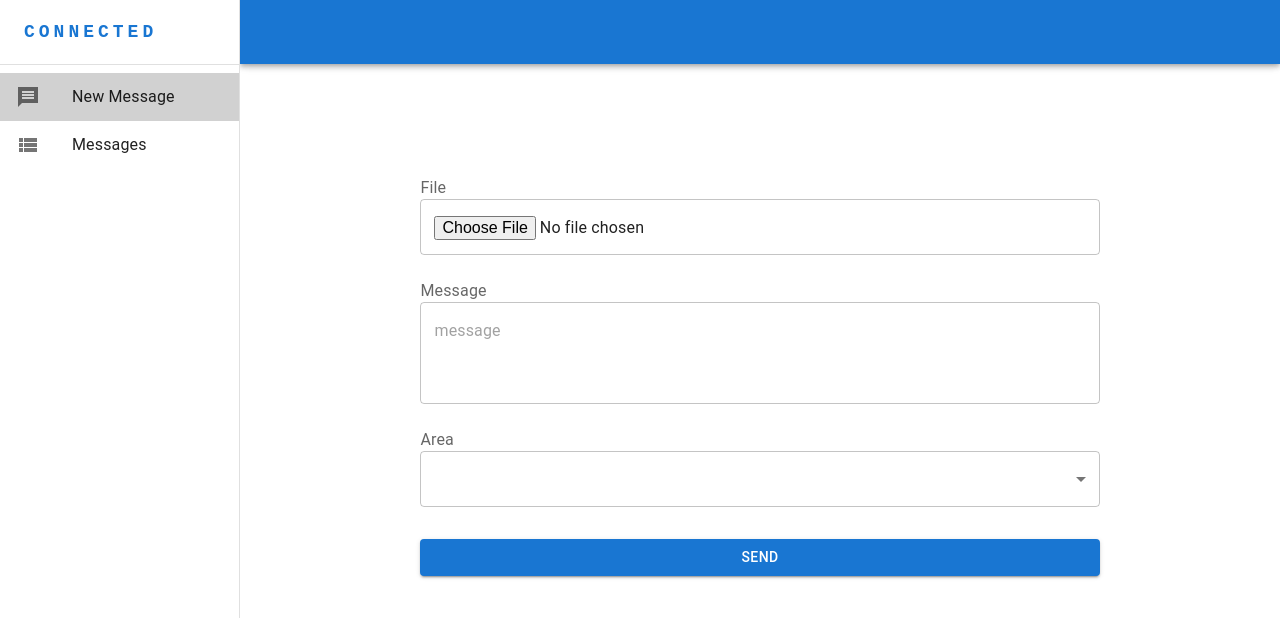
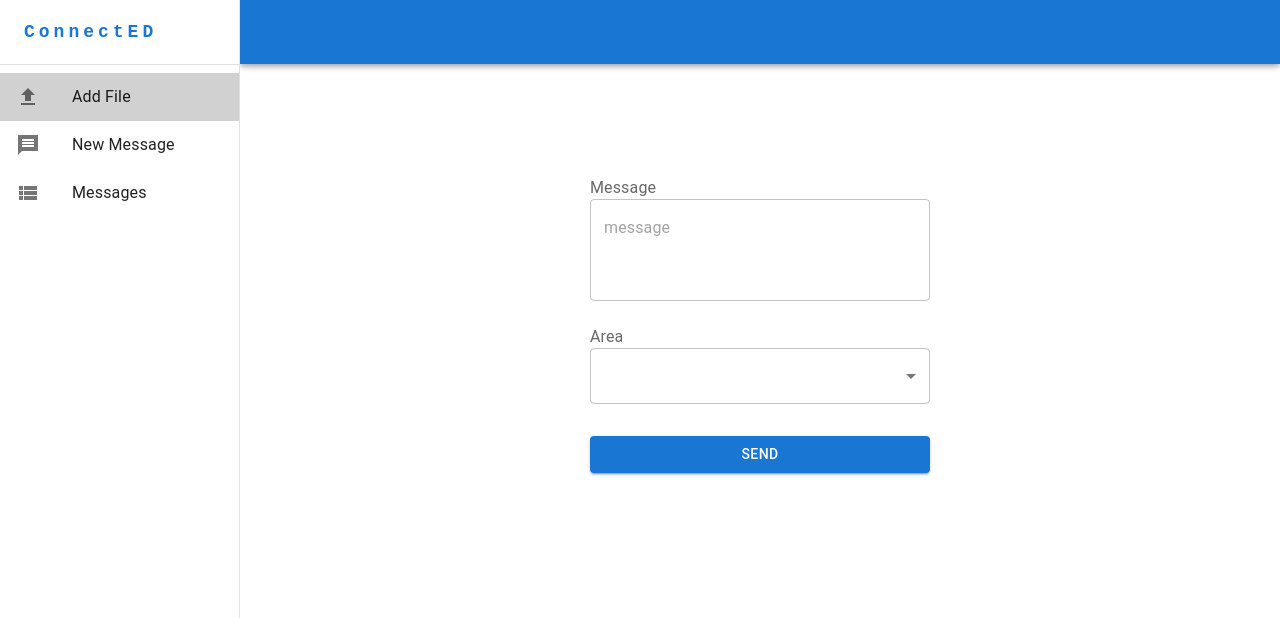
Before and after one commit to itcentralng/connected, a React (Vite) app: page / in a window 1280 px wide. Shown: the top 618 px of the page. Built offline with nearby package versions, Linux system fonts and the light colour scheme; a web font is replaced by a local one.

Commit message:
separated create message from add files

```diff
--- a/package.json
+++ b/package.json
@@ -13,7 +13,8 @@
     "@emotion/react": "^11.10.5",
     "@emotion/styled": "^11.10.5",
     "@mui/icons-material": "^5.11.0",
-    "@mui/material": "^5.11.7",
+    "@mui/lab": "^5.0.0-alpha.152",
+    "@mui/material": "^5.14.17",
     "@reduxjs/toolkit": "^1.9.5",
     "react": "^18.2.0",
     "react-dom": "^18.2.0",
--- a/src/layout/Sidebar.tsx
+++ b/src/layout/Sidebar.tsx
@@ -8,7 +8,7 @@ import ListItemIcon from "@mui/material/ListItemIcon";
 import ListItemText from "@mui/material/ListItemText";
 import { NavLink } from "react-router-dom";
 import { Typography } from "@mui/material";
-import { MessageSharp, ViewList } from "@mui/icons-material";
+import { MessageSharp, ViewList, FileUpload } from "@mui/icons-material";
 import { ReactNode } from "react";
 
 type Props = {
@@ -24,9 +24,14 @@ type MenuItem = {
 const Sidebar = ({ drawerWidth }: Props) => {
   const menuItems = [
     {
+      icon: <FileUpload />,
+      text: "Add File",
+      link: "/",
+    },
+    {
       icon: <MessageSharp />,
       text: "New Message",
-      link: "/",
+      link: "createMessage",
     },
     {
       icon: <ViewList />,
@@ -52,15 +57,15 @@ const Sidebar = ({ drawerWidth }: Props) => {
         <Typography
           color="primary.main"
           sx={{
-            fontWeight: "600",
+            fontWeight: "bold",
             letterSpacing: "4px",
             fontSize: 18,
-            textTransform: "uppercase",
+            // textTransform: "uppercase",
             fontFamily: "monospace",
             textAlign: "center",
           }}
         >
-          Connected
+          ConnectED
         </Typography>
       </Toolbar>
       <Divider />
--- a/src/pages/CreateMessage.tsx
+++ b/src/pages/CreateMessage.tsx
@@ -7,23 +7,22 @@ import Box from "@mui/material/Box";
 import Container from "@mui/material/Container";
 import { useNavigate } from "react-router-dom";
 import {
-  CircularProgress,
+  // CircularProgress,
   FormControl,
   FormLabel,
   MenuItem,
   Select,
-  Stack,
+  // Stack,
 } from "@mui/material";
 
 export default function CreateMessage() {
   const navigate = useNavigate();
   const short_code = 4444;
 
-  const [fileUrl, setFileUrl] = React.useState("");
   const [message, setMessage] = React.useState("");
   const [location, setLocation] = React.useState("");
 
-  const handleSubmit = (event: React.FormEvent<HTMLFormElement>) => {
+  const handleSubmit = (event: React.ChangeEvent<HTMLInputElement>) => {
     event.preventDefault();
     handleCreateMessage();
   };
@@ -34,7 +33,6 @@ export default function CreateMessage() {
         method: "POST",
         body: JSON.stringify({
           short_code,
-          fileUrl,
           message,
           location,
         }),
@@ -45,19 +43,6 @@ export default function CreateMessage() {
       if (req.ok) {
         navigate("/messages");
       }
-    } catch (error) {
-      console.log(error);
-    }
-  };
-
-  // eslint-disable-next-line @typescript-eslint/no-explicit-any
-  const handleFileChange = async (e: any) => {
-    try {
-      const file = e.target.files[0];
-      const formData = new FormData();
-      formData.append("file", file);
-      //upload file here and set file furl
-      setFileUrl("http://fsfdffs");
     } catch (error) {
       console.log(error);
     }
@@ -76,21 +61,6 @@ export default function CreateMessage() {
       >
         <Box component="form" onSubmit={handleSubmit} sx={{ mt: 1 }}>
           <FormControl fullWidth margin="normal">
-            <FormLabel>File</FormLabel>
-            <Stack direction="row" spacing={1}>
-              <TextField
-                type="file"
-                id="file"
-                name="file"
-                onChange={(e) => handleFileChange(e)}
-                fullWidth
-                required
-              />
-              {false && <CircularProgress />}
-            </Stack>
-          </FormControl>
-
-          <FormControl fullWidth margin="normal">
             <FormLabel>Message</FormLabel>
             <TextField
               placeholder="message"
@@ -100,13 +70,14 @@ export default function CreateMessage() {
               required
               fullWidth
               value={message}
-              onChange={(e) => setMessage(e.target.value)}
+              onChange={(e: React.ChangeEvent<HTMLInputElement>) =>
+                setMessage(e.target.value)
+              }
             />
           </FormControl>
 
           <FormControl fullWidth margin="normal">
             <FormLabel>Area</FormLabel>
-
             <Select
               value={location}
               onChange={(e) => setLocation(e.target.value)}
@@ -119,15 +90,26 @@ export default function CreateMessage() {
               <MenuItem value={"09036215851"}>Zaria</MenuItem>
             </Select>
           </FormControl>
-
           <Button
             type="submit"
             fullWidth
+            loading
+            // variant="outlined"
             variant="contained"
             sx={{ mt: 3, mb: 2 }}
           >
             Send
           </Button>
+          {/* <LoadingButton
+          size="small"
+          onClick={handleClick}
+          endIcon={<SendIcon />}
+          loading={loading}
+          loadingPosition="end"
+          variant="contained"
+        > */}
+          {/* <span>Send</span>
+        </LoadingButton> */}
           <Grid container>
             <Grid item xs>
               {/* <Link href="#" variant="body2">
```
Also changed, not shown: 1 other file (tests, documents, lock files or other folders).
